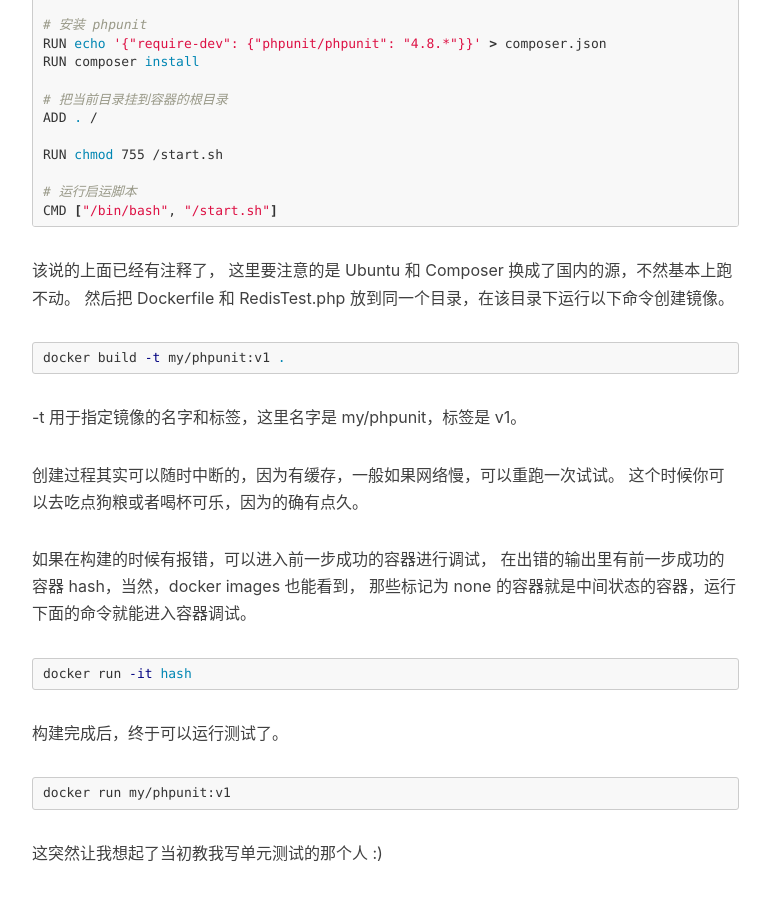
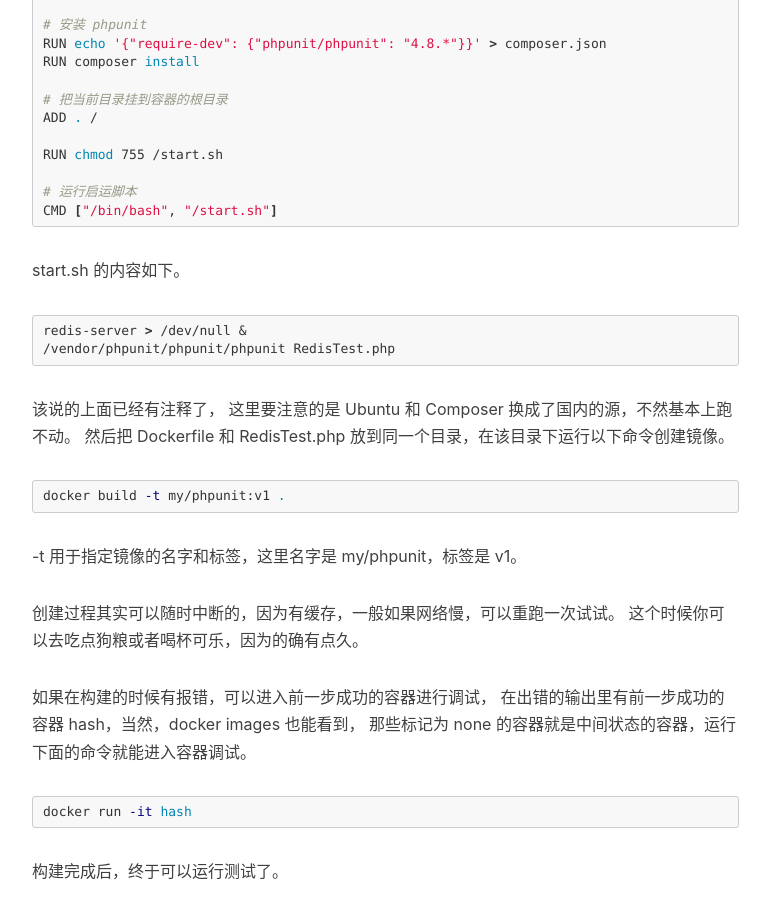
Before and after one commit to xkuga/xkuga.github.io, a Jekyll site: the page built from _posts/2016-07-21-docker-phpunit.md, in a window 1280 px wide and 900 px high, scrolled down 1991 px. Shown: the whole window, without its empty margins (233-1003 px from the left). Built offline with Jekyll 4.4.1, drawn with Linux system fonts in a browser that asks for light colours; nearby versions of some CDN libraries; comment, search, counter and statistics services are not loaded.

Commit message:
add start.sh

````diff
--- a/_posts/2016-07-21-docker-phpunit.md
+++ b/_posts/2016-07-21-docker-phpunit.md
@@ -92,6 +92,13 @@ RUN chmod 755 /start.sh
 CMD ["/bin/bash", "/start.sh"]
 ```
 
+start.sh 的内容如下。
+
+```bash
+redis-server > /dev/null &
+/vendor/phpunit/phpunit/phpunit RedisTest.php
+```
+
 该说的上面已经有注释了，
 这里要注意的是 Ubuntu 和 Composer 换成了国内的源，不然基本上跑不动。
 然后把 Dockerfile 和 RedisTest.php 放到同一个目录，在该目录下运行以下命令创建镜像。
````
